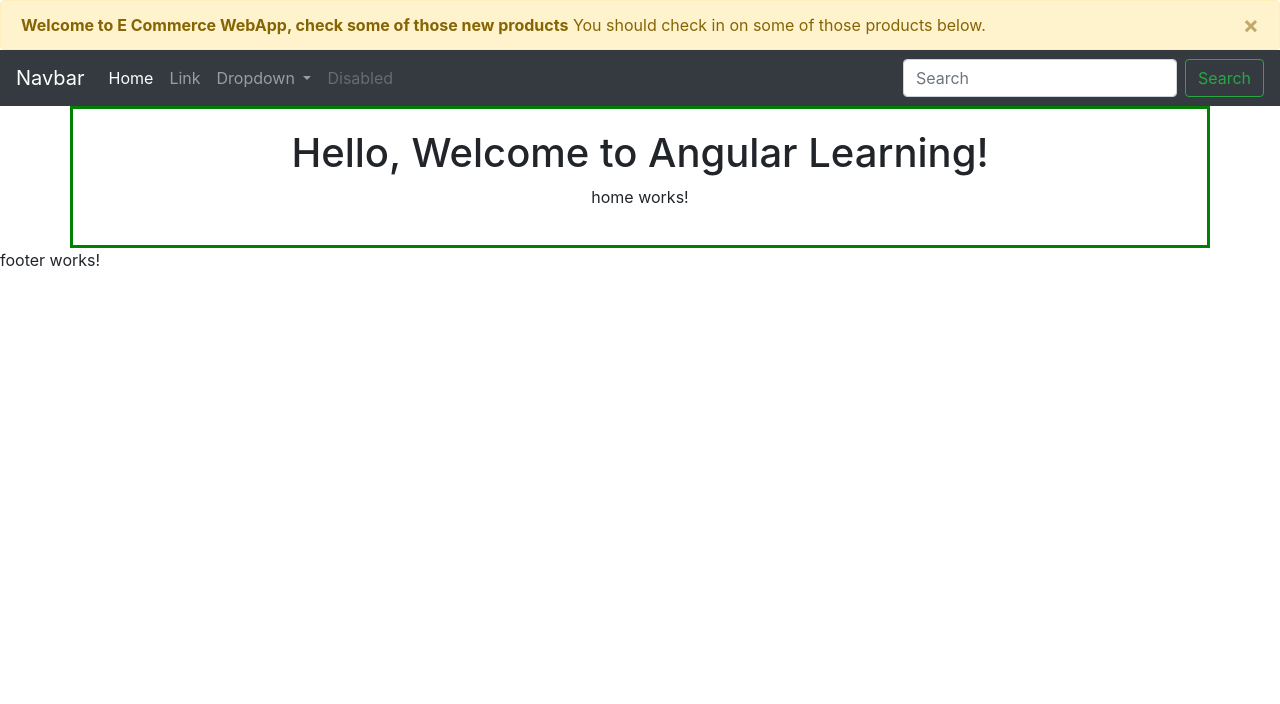
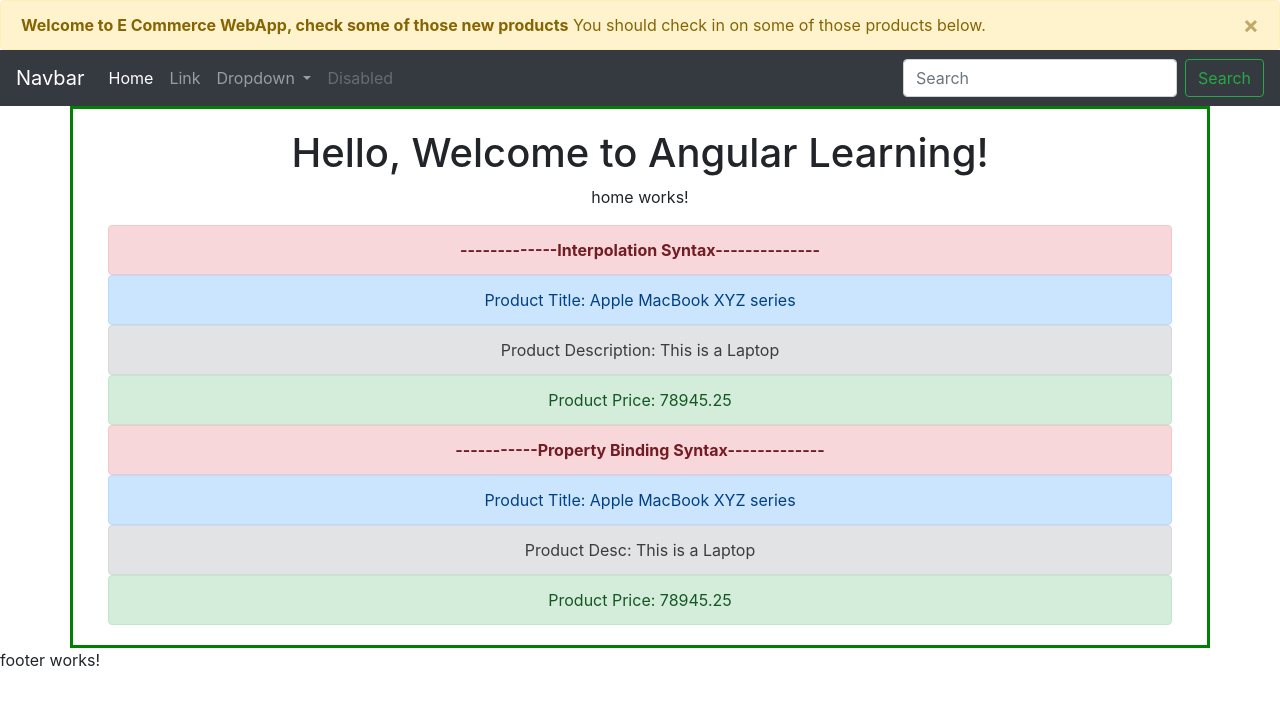
Before and after one commit to swappy35/Frontend-Practice, an Angular app in the folder phase4-ecom-frontend-02-20-22/ecom-webapp/: page / in a window 1280 px wide. Shown: the top 704 px of the page. Built offline with nearby package versions, Linux system fonts and the light colour scheme.

Commit message:
added source to view (interpolation and property binding syntax)

```diff
--- a/phase4-ecom-frontend-02-20-22/ecom-webapp/src/app/app.component.html
+++ b/phase4-ecom-frontend-02-20-22/ecom-webapp/src/app/app.component.html
@@ -3,6 +3,8 @@
 <div class="container">
   <h1>Hello, Welcome to Angular Learning!</h1>
   <app-home></app-home>
+
+  <app-one-way></app-one-way>
 </div>
 
 <app-footer></app-footer>
--- a/phase4-ecom-frontend-02-20-22/ecom-webapp/src/app/app.module.ts
+++ b/phase4-ecom-frontend-02-20-22/ecom-webapp/src/app/app.module.ts
@@ -7,6 +7,7 @@ import { HeaderComponent } from './component/header/header.component';
 import { FooterComponent } from './component/footer/footer.component';
 import { HomeComponent } from './component/home/home.component';
 import { NavbarComponent } from './component/navbar/navbar.component';
+import { OneWayComponent } from './component/data/one-way/one-way.component';
 
 @NgModule({
   declarations: [
@@ -14,7 +15,8 @@ import { NavbarComponent } from './component/navbar/navbar.component';
     HeaderComponent,
     FooterComponent,
     HomeComponent,
-    NavbarComponent
+    NavbarComponent,
+    OneWayComponent
   ],
   imports: [
     BrowserModule,
--- /dev/null
+++ b/phase4-ecom-frontend-02-20-22/ecom-webapp/src/app/component/data/one-way/one-way.component.html
@@ -0,0 +1,28 @@
+<div class="container">
+    <div class="alert alert-danger" role="alert">
+        <strong>-------------Interpolation Syntax--------------</strong>
+    </div>
+    <div class="alert alert-primary" role="alert">
+        Product Title: {{title}}
+    </div>
+    <div class="alert alert-secondary" role="alert">
+        Product Description: {{desc}}
+    </div>
+    <div class="alert alert-success" role="alert">
+        Product Price: {{price}}
+    </div>
+</div>
+<div class="container">
+    <div class="alert alert-danger" role="alert">
+        <strong>-----------Property Binding Syntax-------------</strong>
+    </div>
+    <div class="alert alert-primary" role="alert">
+        Product Title: <span [innerText]="title"></span>
+    </div>
+    <div class="alert alert-secondary" role="alert">
+        Product Desc: <span [innerText]="desc"></span>
+    </div>
+    <div class="alert alert-success" role="alert">
+        Product Price: <span [innerText]="price"></span>
+    </div>
+</div>
--- /dev/null
+++ b/phase4-ecom-frontend-02-20-22/ecom-webapp/src/app/component/data/one-way/one-way.component.ts
@@ -0,0 +1,19 @@
+import { Component, OnInit } from '@angular/core';
+
+@Component({
+  selector: 'app-one-way',
+  templateUrl: './one-way.component.html',
+  styleUrls: ['./one-way.component.css']
+})
+export class OneWayComponent implements OnInit {
+
+  //data properties
+  public title:string = `Apple MacBook XYZ series`;
+  public desc:string = `This is a Laptop`;
+  public price:number = 78945.25;
+  constructor() { }
+
+  ngOnInit(): void {
+  }
+
+}
```
Also changed, not shown: phase4-ecom-frontend-02-20-22/ecom-webapp/src/app/component/data/one-way/one-way.component.css (added), 1 other file (tests, documents, lock files or other folders).
